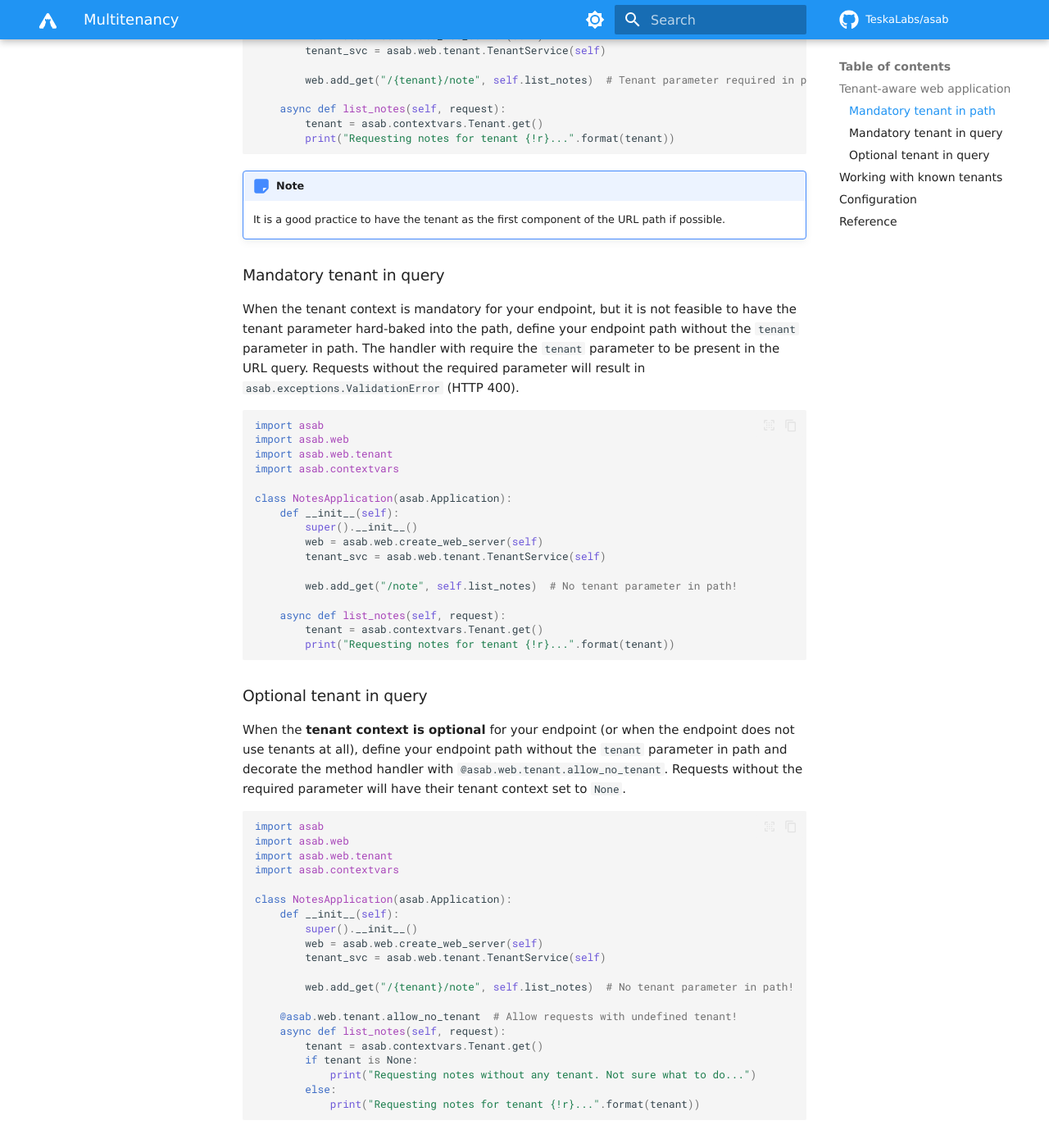
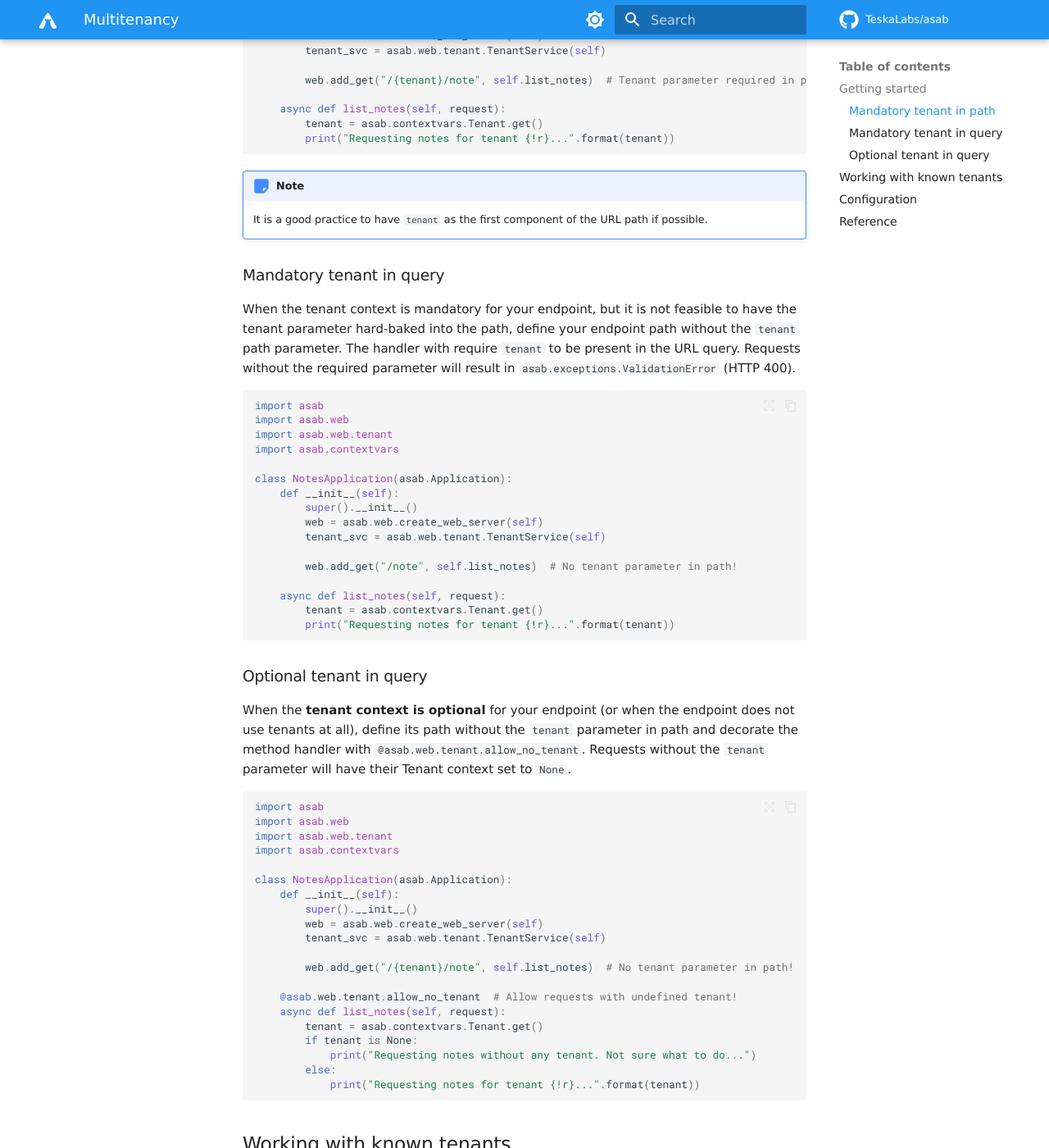
Before and after one commit to TeskaLabs/asab, an MkDocs documentation site: the page built from docs/reference/services/web/multitenancy.md, in a window 1280 px wide and 1400 px high, scrolled down 1206 px. Shown: the whole window at 82% size. Built offline with MkDocs 1.6.1 and Material for MkDocs 9.7.7, drawn with Linux system fonts in a browser that asks for light colours; some web fonts are replaced; comment, search, counter and statistics services are not loaded; some of the changed text lies outside the part shown.

Commit message:
corrections

````diff
--- a/docs/reference/services/web/multitenancy.md
+++ b/docs/reference/services/web/multitenancy.md
@@ -5,9 +5,9 @@ meaning that your application can be used by a number of independent subjects
 (tenants, for example companies) without interfering with each other.
 
 
-## Tenant-aware web application
+## Getting started
 
-To set up an application with multi-tenant web interface, create an application with a web server and initialize `asab.web.tenant.TenantService`.
+To set up an **application with multi-tenant web interface**, create an application with a web server and initialize `asab.web.tenant.TenantService`.
 Tenant service automatically tries to install tenant context wrapper to your web handlers, which enables you to access the request's tenant context using `asab.contextvars.Tenant.get()`.
 
 ```python
@@ -59,13 +59,13 @@ class NotesApplication(asab.Application):
 
 !!! note
 
-	It is a good practice to have the tenant as the first component of the URL path if possible.
+	It is a good practice to have `tenant` as the first component of the URL path if possible.
 
 
 ### Mandatory tenant in query
 
-When the tenant context is mandatory for your endpoint, but it is not feasible to have the tenant parameter hard-baked into the path, define your endpoint path without the `tenant` parameter in path.
-The handler with require the `tenant` parameter to be present in the URL query.
+When the tenant context is mandatory for your endpoint, but it is not feasible to have the tenant parameter hard-baked into the path, define your endpoint path without the `tenant` path parameter.
+The handler with require `tenant` to be present in the URL query.
 Requests without the required parameter will result in `asab.exceptions.ValidationError` (HTTP 400).
 
 ```python
@@ -90,8 +90,8 @@ class NotesApplication(asab.Application):
 
 ### Optional tenant in query
 
-When the **tenant context is optional** for your endpoint (or when the endpoint does not use tenants at all), define your endpoint path without the `tenant` parameter in path and decorate the method handler with `@asab.web.tenant.allow_no_tenant`.
-Requests without the required parameter will have their tenant context set to `None`.
+When the **tenant context is optional** for your endpoint (or when the endpoint does not use tenants at all), define its path without the `tenant` parameter in path and decorate the method handler with `@asab.web.tenant.allow_no_tenant`.
+Requests without the `tenant` parameter will have their Tenant context set to `None`.
 
 ```python
 import asab
````
